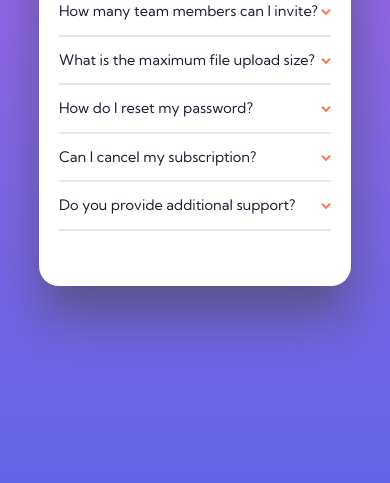
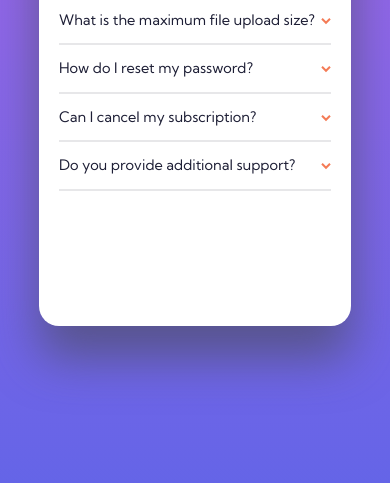
Before and after one commit to huynam95/FAQ-Accordion-Card, a plain HTML site: page index.html in a window 390 px wide. Shown: the part 361-844 px from the top of the page. Drawn offline with Linux system fonts and the light colour scheme.

Commit message:
Small changes

```diff
--- a/style.css
+++ b/style.css
@@ -279,6 +279,10 @@ select {
     padding-bottom: calc(120rem / 16);
     padding-left: calc(20rem / 16);
   }
+
+  .container {
+    max-height: calc(530rem / 16);
+  }
 }
 /*
 - Font sizes (px)
```
